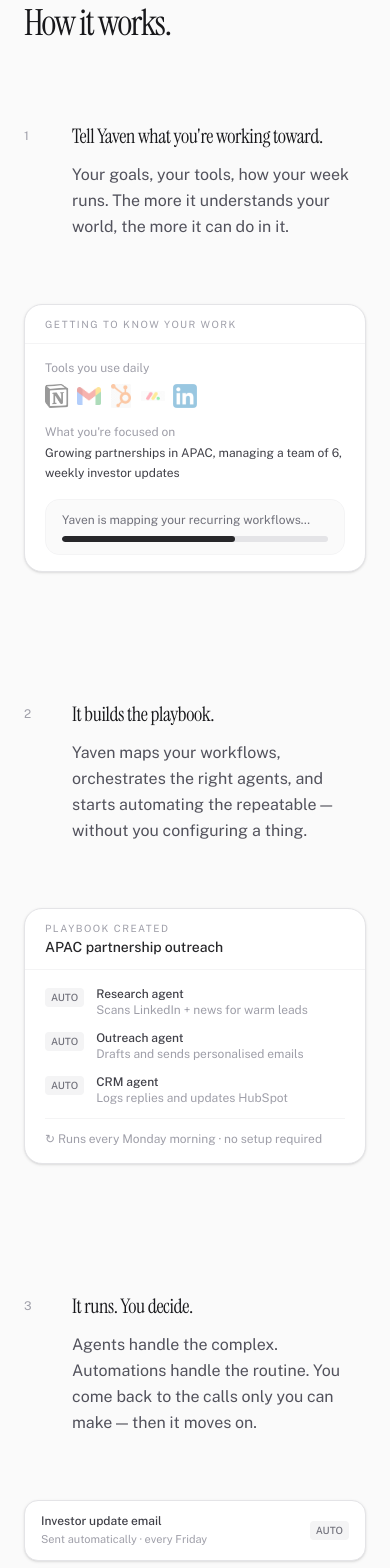
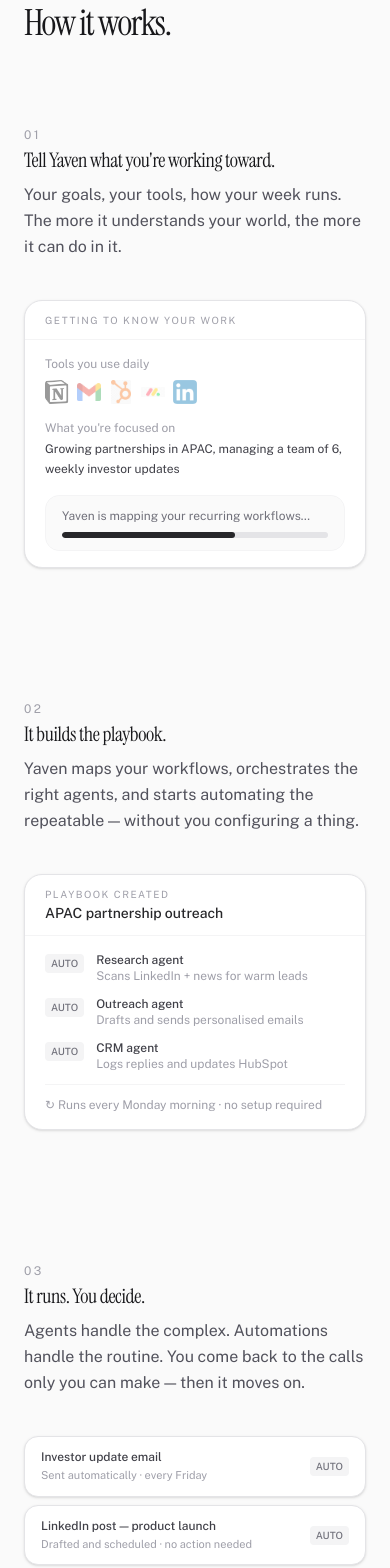
Before and after one commit to bettinasosa/yaven, a Next.js app: page / in a window 390 px wide. Shown: the part 2900-4468 px from the top of the page. Built offline with nearby package versions, Linux system fonts and the light colour scheme.

Commit message:
udpate spacing

```diff
--- a/src/app/page.tsx
+++ b/src/app/page.tsx
@@ -578,20 +578,16 @@ function ProfessionalSections() {
           <div className="space-y-32">
             {/* Step 1 — text left, visual right */}
             <FadeIn delay={0.05}>
-              <div className="flex flex-col gap-16 lg:flex-row lg:items-start">
-                <div className="flex gap-8 flex-1 lg:pt-2">
-                  <span className="text-xs tracking-[0.2em] uppercase text-zinc-400 pt-1.5 w-4 shrink-0">
-                    1
-                  </span>
-                  <div className="space-y-3">
+              <div className="flex flex-col gap-10 sm:gap-16 lg:flex-row lg:items-start">
+                <div className="flex-1 space-y-1 lg:pt-2">
+                  <span className="text-xs tracking-[0.2em] uppercase text-zinc-400">01</span>
                   <h3 className="text-xl sm:text-2xl tracking-[-0.4px] text-zinc-900 font-instrument-serif">
                     Tell Yaven what you're working toward.
                   </h3>
-                    <p className="text-base leading-relaxed text-zinc-600 max-w-sm">
+                  <p className="text-base leading-relaxed text-zinc-600 max-w-sm pt-1">
                     Your goals, your tools, how your week runs. The more it
                     understands your world, the more it can do in it.
                   </p>
-                  </div>
                 </div>
                 <div className="flex-1">
                   <div className="rounded-2xl bg-white border border-zinc-200 shadow-sm overflow-hidden text-sm">
@@ -647,21 +643,17 @@ function ProfessionalSections() {
 
             {/* Step 2 — text right, visual left */}
             <FadeIn delay={0.05}>
-              <div className="flex flex-col gap-16 lg:flex-row-reverse lg:items-start">
-                <div className="flex gap-8 flex-1 lg:pt-2">
-                  <span className="text-xs tracking-[0.2em] uppercase text-zinc-400 pt-1.5 w-4 shrink-0">
-                    2
-                  </span>
-                  <div className="space-y-3">
+              <div className="flex flex-col gap-10 sm:gap-16 lg:flex-row-reverse lg:items-start">
+                <div className="flex-1 space-y-1 lg:pt-2">
+                  <span className="text-xs tracking-[0.2em] uppercase text-zinc-400">02</span>
                   <h3 className="text-xl sm:text-2xl tracking-[-0.4px] text-zinc-900 font-instrument-serif">
                     It builds the playbook.
                   </h3>
-                    <p className="text-base leading-relaxed text-zinc-600 max-w-sm">
+                  <p className="text-base leading-relaxed text-zinc-600 max-w-sm pt-1">
                     Yaven maps your workflows, orchestrates the right agents,
                     and starts automating the repeatable — without you
                     configuring a thing.
                   </p>
-                  </div>
                 </div>
                 <div className="flex-1">
                   <div className="rounded-2xl bg-white border border-zinc-200 shadow-sm overflow-hidden text-sm">
@@ -715,21 +707,17 @@ function ProfessionalSections() {
 
             {/* Step 3 — text left, visual right */}
             <FadeIn delay={0.05}>
-              <div className="flex flex-col gap-16 lg:flex-row lg:items-start">
-                <div className="flex gap-8 flex-1 lg:pt-2">
-                  <span className="text-xs tracking-[0.2em] uppercase text-zinc-400 pt-1.5 w-4 shrink-0">
-                    3
-                  </span>
-                  <div className="space-y-3">
+              <div className="flex flex-col gap-10 sm:gap-16 lg:flex-row lg:items-start">
+                <div className="flex-1 space-y-1 lg:pt-2">
+                  <span className="text-xs tracking-[0.2em] uppercase text-zinc-400">03</span>
                   <h3 className="text-xl sm:text-2xl tracking-[-0.4px] text-zinc-900 font-instrument-serif">
                     It runs. You decide.
                   </h3>
-                    <p className="text-base leading-relaxed text-zinc-600 max-w-sm">
+                  <p className="text-base leading-relaxed text-zinc-600 max-w-sm pt-1">
                     Agents handle the complex. Automations handle the routine.
                     You come back to the calls only you can make — then it
                     moves on.
                   </p>
-                  </div>
                 </div>
                 <div className="flex-1 space-y-2">
                   {[
@@ -800,7 +788,7 @@ function ProfessionalSections() {
                 <div
                   className={`flex flex-col gap-16 lg:flex-row lg:items-start ${i % 2 === 1 ? "lg:flex-row-reverse" : ""}`}
                 >
-                  <div className="flex-1 space-y-5 lg:pt-4">
+                  <div className="flex-1 space-y-1 lg:pt-4">
                     <p className="text-xs tracking-[0.2em] uppercase text-zinc-400">
                       {f.number}
                     </p>
@@ -808,7 +796,7 @@ function ProfessionalSections() {
                       {f.heading}
                     </h3>
                     {f.body && (
-                      <p className="text-base leading-relaxed text-zinc-600 max-w-sm">
+                      <p className="text-base leading-relaxed text-zinc-600 max-w-sm pt-1">
                         {f.body}
                       </p>
                     )}
@@ -888,7 +876,7 @@ function DeveloperSections() {
                 <div
                   className={`flex flex-col gap-10 sm:gap-16 lg:flex-row lg:items-start ${i % 2 === 1 ? "lg:flex-row-reverse" : ""}`}
                 >
-                  <div className="flex-1 space-y-5 lg:pt-4">
+                  <div className="flex-1 space-y-1 lg:pt-4">
                     <p className="text-xs tracking-[0.2em] uppercase text-zinc-600">
                       {f.number}
                     </p>
```
Lines whose indentation alone changed are shown as unchanged.
